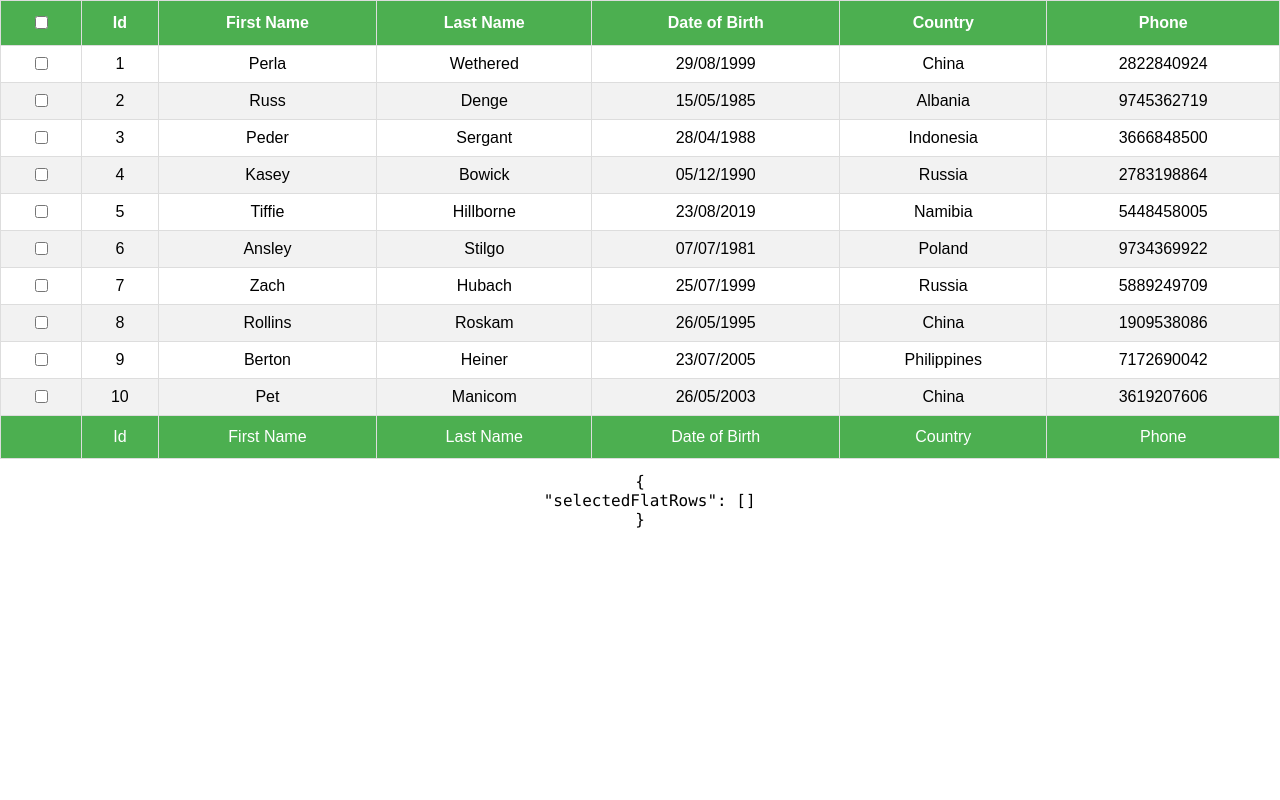
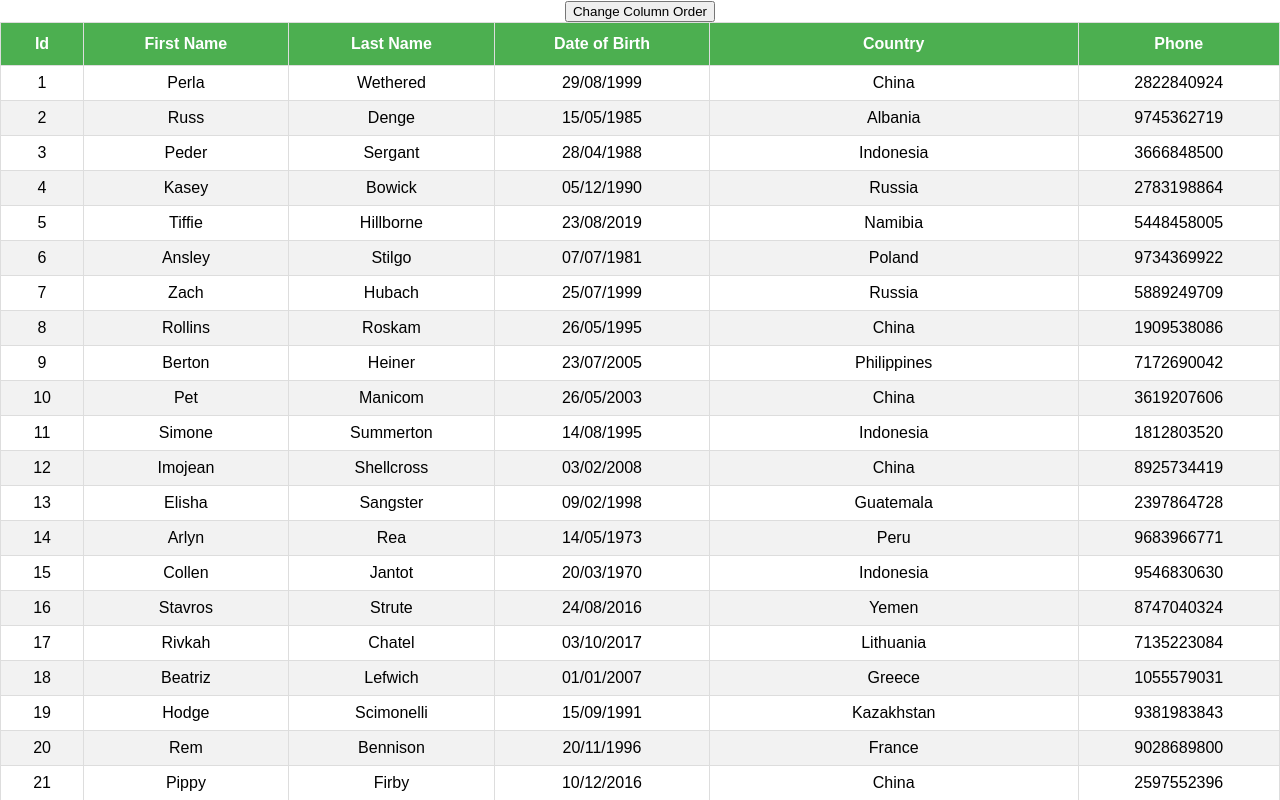
Before and after one commit to adospinoiu/React_Client-Side-Table, a React (Create React App) app: page / in a window 1280 px wide. Shown: the top 800 px of the page. Built offline with nearby package versions, Linux system fonts and the light colour scheme.

Commit message:
Created ColumnOrder.js which gives the user the ability to change the order of the columns with a button. The new order is pre-determined in the code

```diff
--- a/src/App.js
+++ b/src/App.js
@@ -5,6 +5,7 @@ import { SortingTable } from './components/SortingTable';
 import { FilteringTable } from './components/FilteringTable';
 import { PaginationTable } from './components/PaginationTable';
 import { RowSelection } from './components/RowSelection';
+import { ColumnOrder } from './components/ColumnOrder';
 
 function App() {
   return (
@@ -32,7 +33,9 @@ function App() {
 
       {/* <PaginationTable /> */}
 
-      <RowSelection />
+      {/* <RowSelection /> */}
+
+      <ColumnOrder />
     </div>
   );
 }
--- /dev/null
+++ b/src/components/ColumnOrder.js
@@ -0,0 +1,82 @@
+import React, { useMemo } from 'react';
+import { useTable, useColumnOrder } from 'react-table';
+import MOCK_DATA from './MOCK_DATA.json';
+import { COLUMNS, GROUPED_COLUMNS } from './columns';
+import './BasicTable.css'
+
+export const ColumnOrder = () => {
+
+    // By using the useMemo() you ensure that the table is not re-rendered every time. Otherwise, react would think it is receiving new data every time.
+    // #############################################################################
+    // By using the line below, with GROUPED_COLUMNS, it creates a secondary "header/footer group" above the main header/footer that groups the columns. The grouping is dictated by the arrangement in columns.js
+    // const columns = useMemo(() => GROUPED_COLUMNS, [])
+    // #############################################################################
+    const columns = useMemo(() => COLUMNS, [])
+    const data = useMemo(() => MOCK_DATA, [])
+
+
+    // These are functions from the useTable HOOK from the react-table-package that are provided that can be accessed to create a table
+    // The 'columns' and 'data' are information being used to create the "table columns" and the "data in the columns"
+    const {
+        getTableProps,          // This is a function
+        getTableBodyProps,      // This is a function
+        headerGroups,           // This is an array
+        footerGroups,           // This is an array
+        rows,
+        prepareRow,
+        setColumnOrder
+    } = useTable({
+        columns,
+        data,
+    },
+    useColumnOrder
+    )
+
+    const changeOrder = () => {
+        setColumnOrder([
+            'id',
+            'first_name',
+            'last_name',
+            'phone',
+            'country',
+            'date_of_birth'])
+    }
+
+    return (
+        <div>
+            <button onClick={changeOrder}>Change Column Order</button>
+            <table {...getTableProps()}>
+                <thead>
+                    {headerGroups.map((headerGroup) => (
+                        <tr {...headerGroup.getHeaderGroupProps()}>
+                            {headerGroup.headers.map((column) => (
+                                <th {...column.getHeaderProps()}>{column.render('Header')}</th>
+                            ))}
+                        </tr>
+                    ))}
+                </thead>
+                <tbody {...getTableBodyProps()}>
+                    {rows.map((row) => {
+                        prepareRow(row)
+                        return (
+                            <tr {...row.getRowProps()}>
+                                {row.cells.map((cell) => {
+                                    return <td {...cell.getCellProps()}>{cell.render('Cell')}</td>
+                                })}
+                            </tr>
+                        )
+                    })}
+                </tbody>
+                <tfoot>
+                    {footerGroups.map((footerGroup) => (
+                        <tr {...footerGroup.getFooterGroupProps()}>
+                            {footerGroup.headers.map((column) => (
+                                <td {...column.getFooterProps()}>{column.render('Footer')}</td>
+                            ))}
+                        </tr>
+                    ))}
+                </tfoot>
+            </table>
+        </div>
+    )
+}
```
Also changed, not shown: 1 other file (tests, documents, lock files or other folders).
